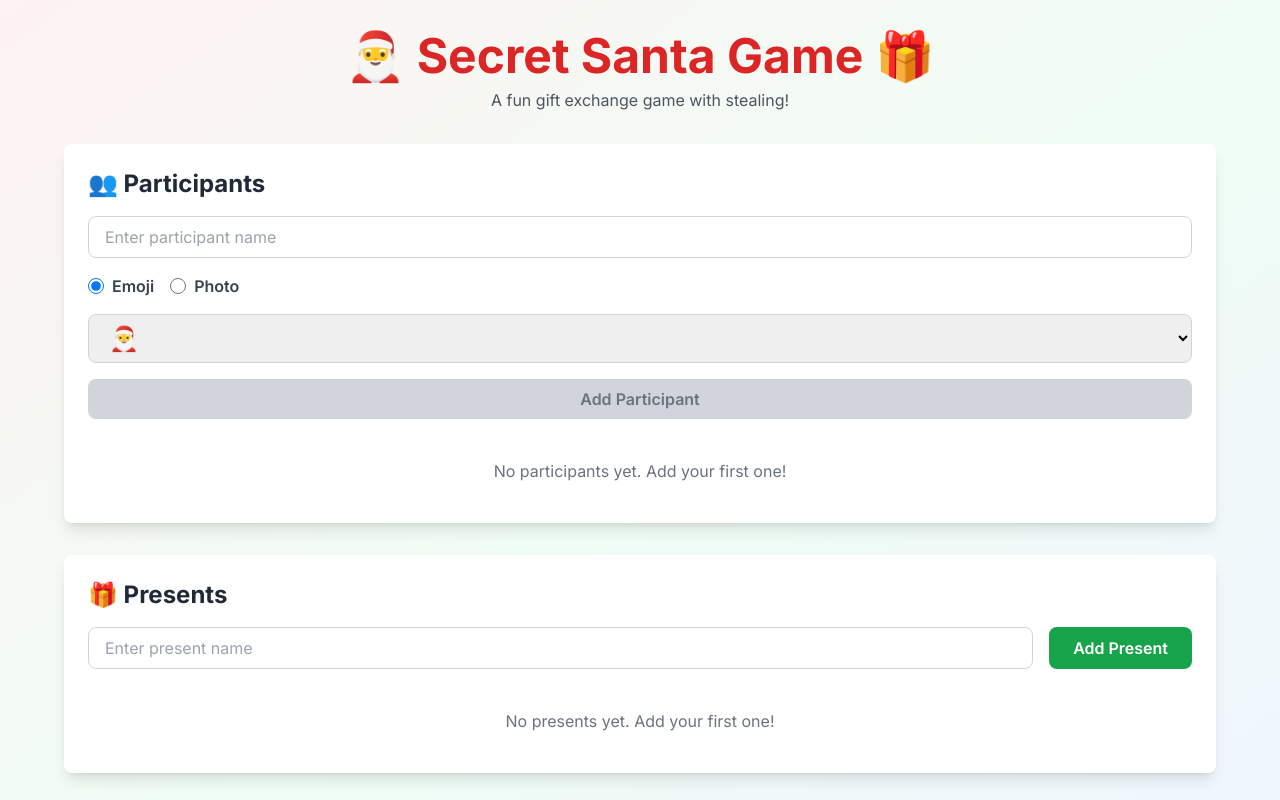
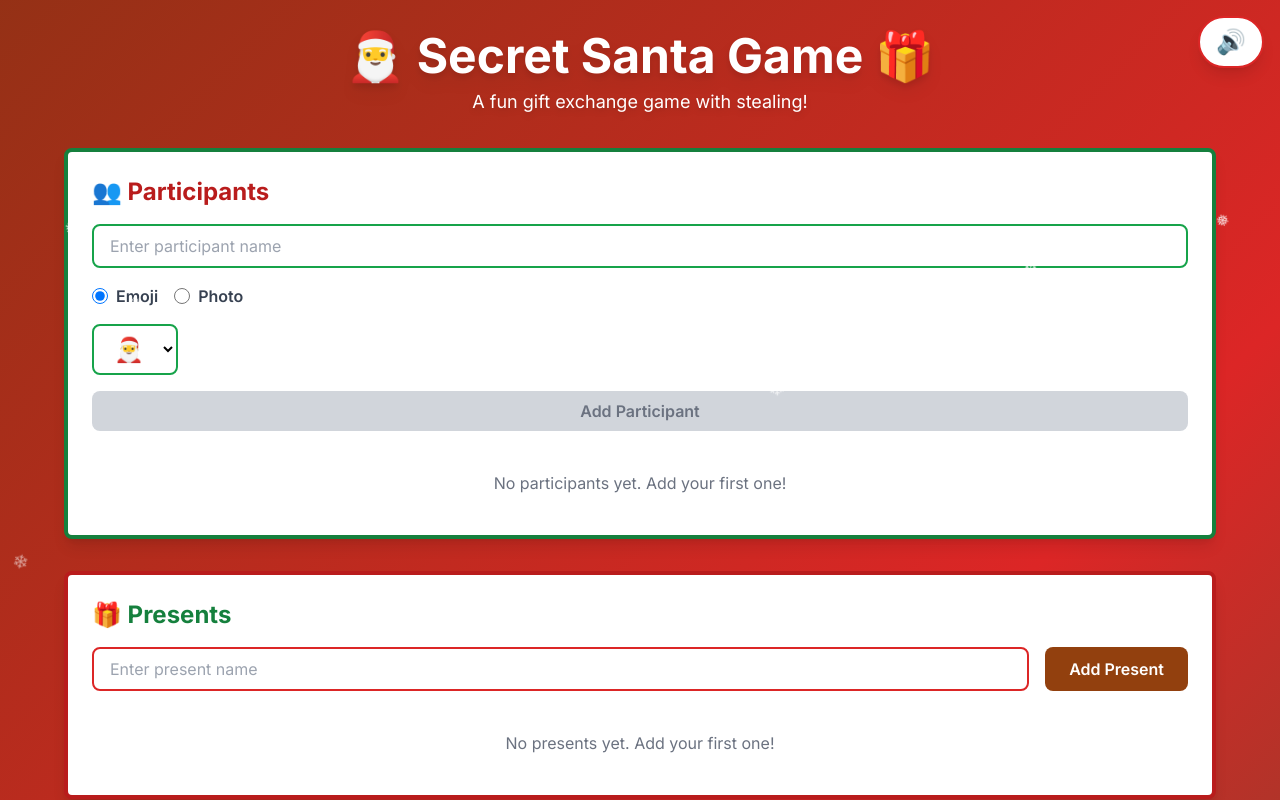
Before and after one commit to Henrique-Azank/secret-santa, a Next.js app: page / in a window 1280 px wide. Shown: the top 800 px of the page. Built offline with nearby package versions, Linux system fonts and the light colour scheme.

Commit message:
feat: add background music and small CSS adjustments

```diff
--- a/app/globals.css
+++ b/app/globals.css
@@ -3,8 +3,66 @@
 @tailwind utilities;
 
 body {
-  @apply bg-gradient-to-br from-red-50 via-green-50 to-blue-50;
+  background: linear-gradient(135deg, #7f1d1d 0%, #15803d 25%, #78350f 50%, #dc2626 75%, #166534 100%);
+  position: relative;
+  overflow-x: hidden;
+  background-size: 400% 400%;
+  animation: gradient-shift 15s ease infinite;
 }
+
+@keyframes gradient-shift {
+  0% { background-position: 0% 50%; }
+  50% { background-position: 100% 50%; }
+  100% { background-position: 0% 50%; }
+}
+
+/* Christmas snowflakes animation */
+.snowflake {
+  position: fixed;
+  top: -10px;
+  z-index: 9999;
+  user-select: none;
+  cursor: default;
+  animation-name: snowfall;
+  animation-duration: 10s;
+  animation-timing-function: linear;
+  animation-iteration-count: infinite;
+  color: white;
+  font-size: 1em;
+  opacity: 0.8;
+}
+
+@keyframes snowfall {
+  0% {
+    transform: translateY(-10px) rotate(0deg);
+    opacity: 1;
+  }
+  100% {
+    transform: translateY(100vh) rotate(360deg);
+    opacity: 0.3;
+  }
+}
+
+.snowflake:nth-of-type(1) { left: 1%; animation-duration: 8s; animation-delay: 0s; font-size: 1.2em; }
+.snowflake:nth-of-type(2) { left: 10%; animation-duration: 12s; animation-delay: 1s; font-size: 1em; }
+.snowflake:nth-of-type(3) { left: 20%; animation-duration: 9s; animation-delay: 2s; font-size: 0.8em; }
+.snowflake:nth-of-type(4) { left: 30%; animation-duration: 11s; animation-delay: 0.5s; font-size: 1.1em; }
+.snowflake:nth-of-type(5) { left: 40%; animation-duration: 10s; animation-delay: 1.5s; font-size: 0.9em; }
+.snowflake:nth-of-type(6) { left: 50%; animation-duration: 13s; animation-delay: 2.5s; font-size: 1em; }
+.snowflake:nth-of-type(7) { left: 60%; animation-duration: 9.5s; animation-delay: 1s; font-size: 1.3em; }
+.snowflake:nth-of-type(8) { left: 70%; animation-duration: 11.5s; animation-delay: 0s; font-size: 0.8em; }
+.snowflake:nth-of-type(9) { left: 80%; animation-duration: 10.5s; animation-delay: 2s; font-size: 1em; }
+.snowflake:nth-of-type(10) { left: 90%; animation-duration: 12.5s; animation-delay: 1.5s; font-size: 0.9em; }
+.snowflake:nth-of-type(11) { left: 5%; animation-duration: 9s; animation-delay: 3s; font-size: 1.1em; }
+.snowflake:nth-of-type(12) { left: 15%; animation-duration: 11s; animation-delay: 0.5s; font-size: 0.85em; }
+.snowflake:nth-of-type(13) { left: 25%; animation-duration: 10s; animation-delay: 2.5s; font-size: 1em; }
+.snowflake:nth-of-type(14) { left: 35%; animation-duration: 12s; animation-delay: 1s; font-size: 1.2em; }
+.snowflake:nth-of-type(15) { left: 45%; animation-duration: 9.5s; animation-delay: 0s; font-size: 0.9em; }
+.snowflake:nth-of-type(16) { left: 55%; animation-duration: 11.5s; animation-delay: 2s; font-size: 1em; }
+.snowflake:nth-of-type(17) { left: 65%; animation-duration: 10.5s; animation-delay: 1.5s; font-size: 0.8em; }
+.snowflake:nth-of-type(18) { left: 75%; animation-duration: 12.5s; animation-delay: 3s; font-size: 1.1em; }
+.snowflake:nth-of-type(19) { left: 85%; animation-duration: 9s; animation-delay: 0.5s; font-size: 0.95em; }
+.snowflake:nth-of-type(20) { left: 95%; animation-duration: 11s; animation-delay: 2.5s; font-size: 1em; }
 
 @layer utilities {
   .text-balance {
--- a/app/page.tsx
+++ b/app/page.tsx
@@ -8,6 +8,7 @@ import GamePlay from '@/components/GamePlay';
 import GameResults from '@/components/GameResults';
 
 export default function Home() {
+  const [isMusicPlaying, setIsMusicPlaying] = useState(true);
   const [gameState, setGameState] = useState<GameState>({
     participants: [],
     presents: [],
@@ -68,12 +69,56 @@ export default function Home() {
                         gameState.phase === 'setup';
 
   return (
-    <main className="min-h-screen p-8 bg-gradient-to-br from-red-50 via-green-50 to-blue-50">
-      <div className="max-w-6xl mx-auto">
-        <h1 className="text-5xl font-bold text-center mb-2 text-red-600">
+    <main className="min-h-screen p-8 relative">
+      {/* Background Christmas Music - YouTube */}
+      {isMusicPlaying && (
+        <iframe
+          width="0"
+          height="0"
+          src="https://www.youtube.com/embed/mng4p8yWFjs?autoplay=1&loop=1&playlist=mng4p8yWFjs&controls=0&showinfo=0&modestbranding=1"
+          title="Christmas Background Music"
+          frameBorder="0"
+          allow="accelerometer; autoplay; clipboard-write; encrypted-media; gyroscope; picture-in-picture"
+          className="hidden"
+        ></iframe>
+      )}
+
+      {/* Music Control Button */}
+      <button
+        onClick={() => setIsMusicPlaying(!isMusicPlaying)}
+        className="fixed top-4 right-4 z-50 px-4 py-2 bg-white rounded-full shadow-lg hover:shadow-xl transition-all border-2 border-red-600 text-2xl"
+        title={isMusicPlaying ? "Mute Music" : "Play Music"}
+      >
+        {isMusicPlaying ? '🔊' : '🔇'}
+      </button>
+
+      {/* Snowflakes */}
+      <div className="snowflake">❄</div>
+      <div className="snowflake">❅</div>
+      <div className="snowflake">❆</div>
+      <div className="snowflake">❄</div>
+      <div className="snowflake">❅</div>
+      <div className="snowflake">❆</div>
+      <div className="snowflake">❄</div>
+      <div className="snowflake">❅</div>
+      <div className="snowflake">❆</div>
+      <div className="snowflake">❄</div>
+      <div className="snowflake">❅</div>
+      <div className="snowflake">❆</div>
+      <div className="snowflake">❄</div>
+      <div className="snowflake">❅</div>
+      <div className="snowflake">❆</div>
+      <div className="snowflake">❄</div>
+      <div className="snowflake">❅</div>
+      <div className="snowflake">❆</div>
+      <div className="snowflake">❄</div>
+      <div className="snowflake">❅</div>
+
+      <div className="max-w-6xl mx-auto relative z-10">
+        <h1 className="text-5xl font-bold text-center mb-2 text-white drop-shadow-lg">
           🎅 Secret Santa Game 🎁
         </h1>
-        <p className="text-center text-gray-600 mb-8">
+        <p className="text-center text-white text-lg mb-8 drop-shadow-md">
           A fun gift exchange game with stealing!
         </p>
 
@@ -95,16 +140,16 @@ export default function Home() {
               <button
                 onClick={startGame}
                 disabled={!canStartGame}
-                className={`px-8 py-4 rounded-lg text-white text-xl font-bold transition-all ${
+                className={`px-8 py-4 rounded-lg text-white text-xl font-bold transition-all border-4 ${
                   canStartGame
-                    ? 'bg-green-600 hover:bg-green-700 shadow-lg hover:shadow-xl'
-                    : 'bg-gray-400 cursor-not-allowed'
+                    ? 'bg-green-700 hover:bg-green-800 shadow-lg hover:shadow-xl border-red-600'
+                    : 'bg-gray-400 cursor-not-allowed border-gray-500'
                 }`}
               >
                 🎮 Start Game!
               </button>
               {!canStartGame && (
-                <p className="text-red-600 mt-2">
+                <p className="text-white mt-2">
                   Add at least one participant and one present to start
                 </p>
               )}
--- a/components/ParticipantSetup.tsx
+++ b/components/ParticipantSetup.tsx
@@ -45,8 +45,8 @@ export default function ParticipantSetup({ participants, onAdd, onRemove }: Prop
   };
 
   return (
-    <div className="bg-white rounded-lg shadow-lg p-6">
-      <h2 className="text-2xl font-bold mb-4 text-gray-800">👥 Participants</h2>
+    <div className="bg-white rounded-lg shadow-lg p-6 border-4 border-green-700">
+      <h2 className="text-2xl font-bold mb-4 text-red-700">👥 Participants</h2>
 
       <form onSubmit={handleSubmit} className="mb-6">
         <div className="space-y-4">
@@ -55,7 +55,7 @@ export default function ParticipantSetup({ participants, onAdd, onRemove }: Prop
             value={name}
             onChange={(e) => setName(e.target.value)}
             placeholder="Enter participant name"
-            className="w-full px-4 py-2 border border-gray-300 rounded-lg focus:ring-2 focus:ring-blue-500 focus:border-transparent"
+            className="w-full px-4 py-2 border-2 border-green-600 rounded-lg focus:ring-2 focus:ring-red-500 focus:border-transparent bg-white"
           />
 
           {/* Icon Type Selector */}
@@ -87,7 +87,7 @@ export default function ParticipantSetup({ participants, onAdd, onRemove }: Prop
             <select
               value={selectedIcon}
               onChange={(e) => setSelectedIcon(e.target.value)}
-              className="w-full px-4 py-2 border border-gray-300 rounded-lg focus:ring-2 focus:ring-blue-500 focus:border-transparent text-2xl"
+              className="w-sm px-4 py-2 border-2 border-green-600 rounded-lg focus:ring-2 focus:ring-red-500 focus:border-transparent text-2xl bg-white"
             >
               {AVAILABLE_ICONS.map(icon => (
                 <option key={icon} value={icon}>{icon}</option>
@@ -108,8 +108,8 @@ export default function ParticipantSetup({ participants, onAdd, onRemove }: Prop
                   }}
                   className={`px-4 py-2 rounded-lg font-semibold transition-colors ${
                     photoSource === 'upload'
-                      ? 'bg-blue-600 text-white'
-                      : 'bg-gray-200 text-gray-700 hover:bg-gray-300'
+                      ? 'bg-green-700 text-white'
+                      : 'bg-white text-gray-700 hover:bg-gray-100 border-2 border-green-600'
                   }`}
                 >
                   📁 Upload File
@@ -122,8 +122,8 @@ export default function ParticipantSetup({ participants, onAdd, onRemove }: Prop
                   }}
                   className={`px-4 py-2 rounded-lg font-semibold transition-colors ${
                     photoSource === 'url'
-                      ? 'bg-blue-600 text-white'
-                      : 'bg-gray-200 text-gray-700 hover:bg-gray-300'
+                      ? 'bg-green-700 text-white'
+                      : 'bg-white text-gray-700 hover:bg-gray-100 border-2 border-green-600'
                   }`}
                 >
                   🔗 Photo URL
@@ -136,7 +136,7 @@ export default function ParticipantSetup({ participants, onAdd, onRemove }: Prop
                   type="file"
                   accept="image/*"
                   onChange={handlePhotoUpload}
-                  className="w-full px-4 py-2 border border-gray-300 rounded-lg focus:ring-2 focus:ring-blue-500 focus:border-transparent"
+                  className="w-full px-4 py-2 border-2 border-green-600 rounded-lg focus:ring-2 focus:ring-red-500 focus:border-transparent bg-white"
                 />
               )}
 
@@ -147,7 +147,7 @@ export default function ParticipantSetup({ participants, onAdd, onRemove }: Prop
                   value={photoUrl}
                   onChange={(e) => setPhotoUrl(e.target.value)}
                   placeholder="https://example.com/photo.jpg"
-                  className="w-full px-4 py-2 border border-gray-300 rounded-lg focus:ring-2 focus:ring-blue-500 focus:border-transparent"
+                  className="w-full px-4 py-2 border-2 border-green-600 rounded-lg focus:ring-2 focus:ring-red-500 focus:border-transparent bg-white"
                 />
               )}
 
@@ -174,7 +174,7 @@ export default function ParticipantSetup({ participants, onAdd, onRemove }: Prop
             disabled={!name.trim() || (iconType === 'photo' && !photoUrl)}
             className={`w-full px-6 py-2 rounded-lg transition-colors font-semibold ${
               name.trim() && (iconType === 'emoji' || photoUrl)
-                ? 'bg-blue-600 text-white hover:bg-blue-700'
+                ? 'bg-green-700 text-white hover:bg-green-800'
                 : 'bg-gray-300 text-gray-500 cursor-not-allowed'
             }`}
           >
@@ -190,7 +190,7 @@ export default function ParticipantSetup({ participants, onAdd, onRemove }: Prop
           participants.map(participant => (
             <div
               key={participant.id}
-              className="flex items-center justify-between p-3 bg-gray-50 rounded-lg hover:bg-gray-100 transition-colors"
+              className="flex items-center justify-between p-3 bg-green-50 rounded-lg hover:bg-green-100 transition-colors border-2 border-green-200"
             >
               <div className="flex items-center gap-3">
                 {participant.iconType === 'photo' && participant.photoUrl ? (
--- a/components/PresentSetup.tsx
+++ b/components/PresentSetup.tsx
@@ -27,8 +27,8 @@ export default function PresentSetup({ presents, onAdd, onRemove }: Props) {
   };
 
   return (
-    <div className="bg-white rounded-lg shadow-lg p-6">
-      <h2 className="text-2xl font-bold mb-4 text-gray-800">🎁 Presents</h2>
+    <div className="bg-white rounded-lg shadow-lg p-6 border-4 border-red-700">
+      <h2 className="text-2xl font-bold mb-4 text-green-700">🎁 Presents</h2>
 
       <form onSubmit={handleSubmit} className="mb-6">
         <div className="flex flex-col sm:flex-row gap-4">
@@ -37,12 +37,12 @@ export default function PresentSetup({ presents, onAdd, onRemove }: Props) {
             value={name}
             onChange={(e) => setName(e.target.value)}
             placeholder="Enter present name"
-            className="flex-1 px-4 py-2 border border-gray-300 rounded-lg focus:ring-2 focus:ring-green-500 focus:border-transparent"
+            className="flex-1 px-4 py-2 border-2 border-red-600 rounded-lg focus:ring-2 focus:ring-green-500 focus:border-transparent bg-white"
           />
 
           <button
             type="submit"
-            className="px-6 py-2 bg-green-600 text-white rounded-lg hover:bg-green-700 transition-colors font-semibold"
+            className="px-6 py-2 bg-amber-800 text-white rounded-lg hover:bg-amber-900 transition-colors font-semibold"
           >
             Add Present
           </button>
@@ -56,7 +56,7 @@ export default function PresentSetup({ presents, onAdd, onRemove }: Props) {
           presents.map(present => (
             <div
               key={present.id}
-              className="flex items-center justify-between p-3 bg-gray-50 rounded-lg hover:bg-gray-100 transition-colors"
+              className="flex items-center justify-between p-3 bg-red-50 rounded-lg hover:bg-red-100 transition-colors border-2 border-red-200"
             >
               <div className="flex items-center gap-3">
                 <span className="text-2xl">🎁</span>
```
Also changed, not shown: components/GamePlay.tsx (+21 -21 lines), components/GameResults.tsx (+16 -16 lines), public/MUSIC_INSTRUCTIONS.md (added, +33 -0 lines).
